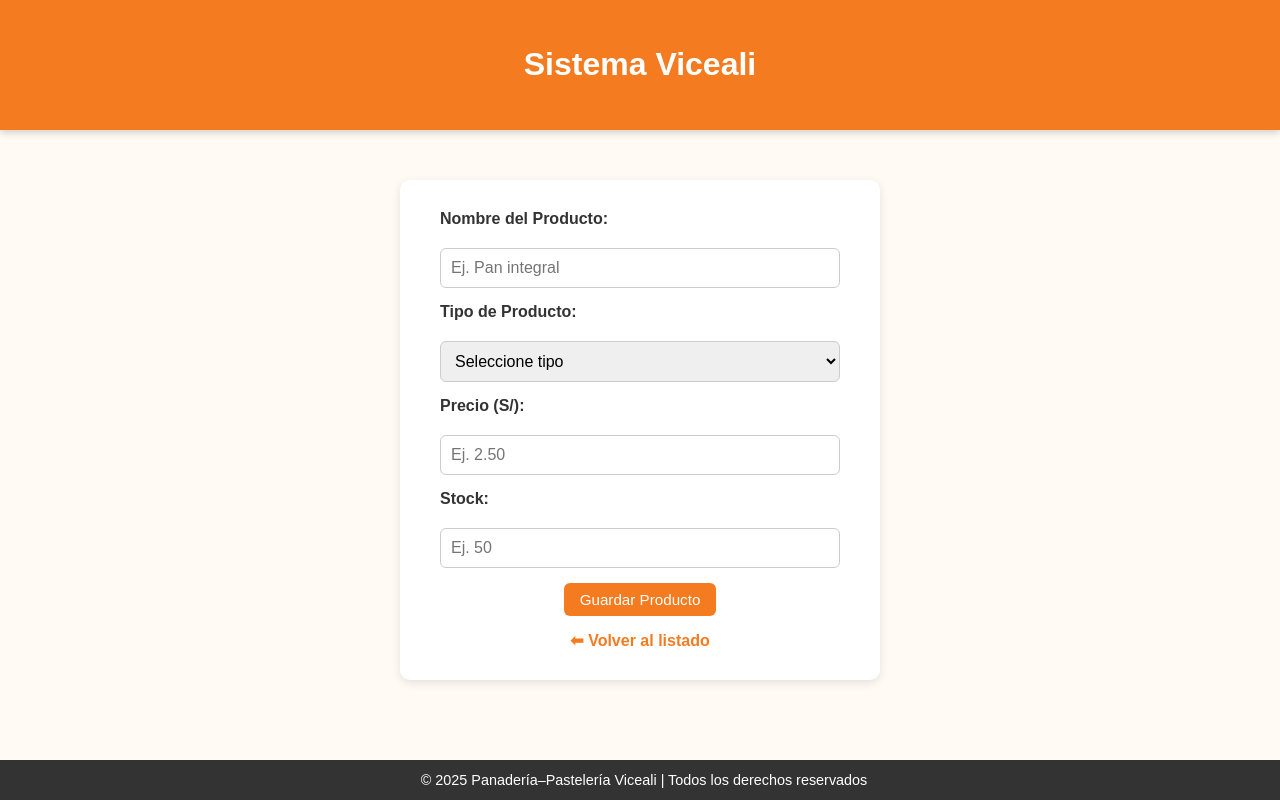
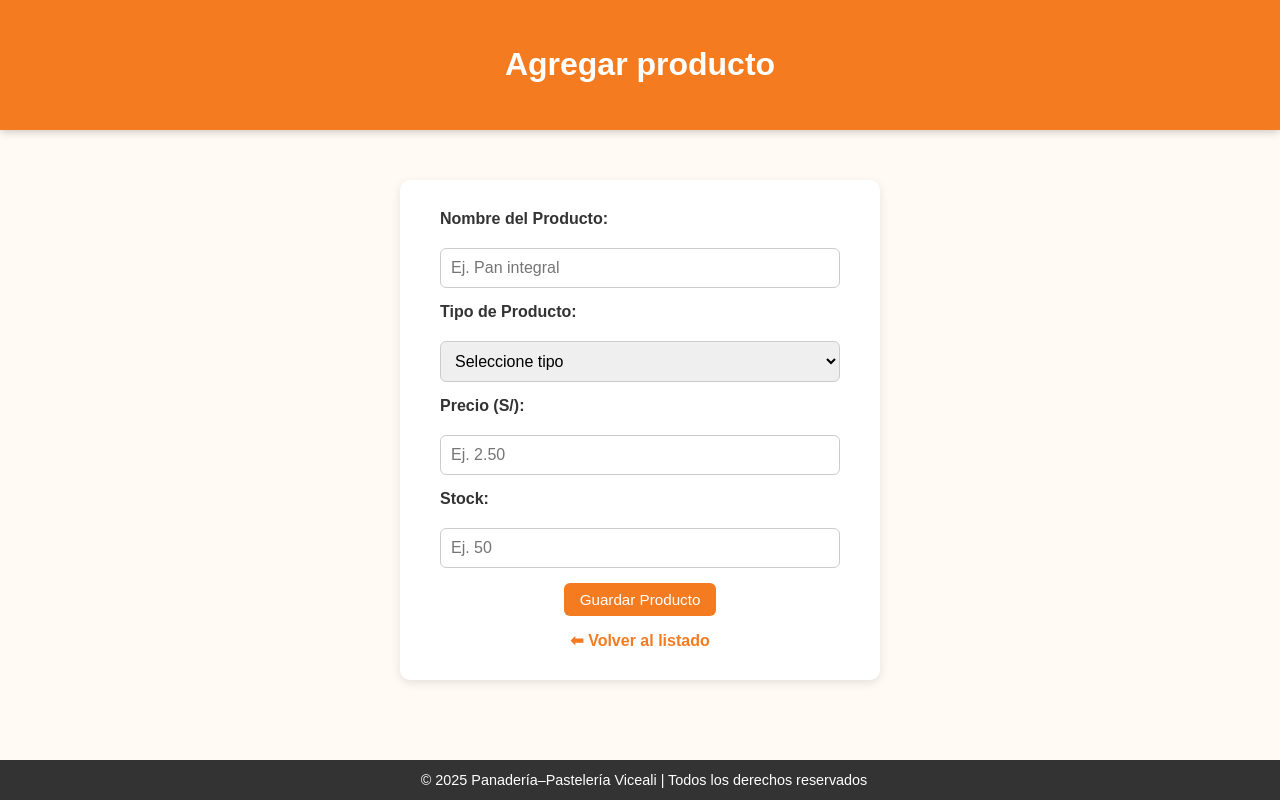
Before and after one commit to joaquinrojasm/panaderiaviceali, a plain HTML site: page formulario.html in a window 1280 px wide. Drawn offline with Linux system fonts and the light colour scheme.

Commit message:
Update formulario.html

```diff
--- a/formulario.html
+++ b/formulario.html
@@ -52,7 +52,7 @@
 </head>
 <body>
 <header>
-    <h1><a href="index.html">Sistema Viceali</a></h1>
+    <h1><a href="index.html">Agregar producto</a></h1>
 </header>
 
 <main>
```
